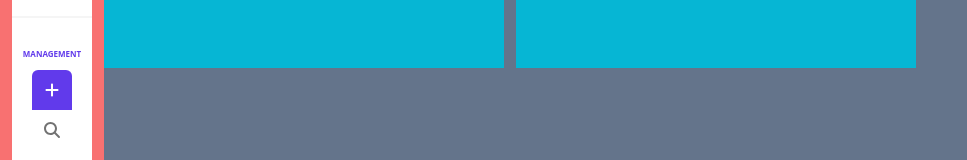
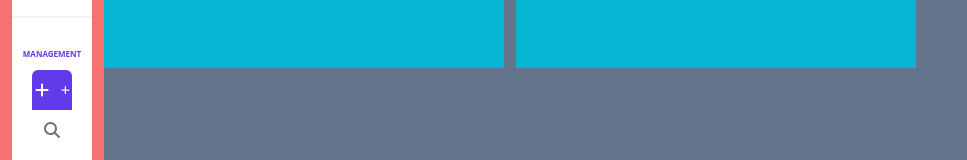
Before and after one commit to Cunhat/catalog-dashboard, a Next.js app: page / in a window 1280 px wide. Shown: the part 132-292 px from the top of the page, without its empty margins (0-967 px from the left). Built offline with nearby package versions, Linux system fonts and the light colour scheme.

Commit message:
Add expandable icon

```diff
--- a/src/components/Sidebar/index.tsx
+++ b/src/components/Sidebar/index.tsx
@@ -81,11 +81,12 @@ const SidebarExpandableItem: React.FC<{ icon: IconProp; text: string; open: bool
       <div
         onClick={() => setShowItems(!showItems)}
         className={`flex h-10  items-center gap-3 p-2.5 text-neutral-500 ${
-          showItems ? 'bg-[#613aeb] text-white rounded-t-md' : ' hover:text-[#613aeb] hover:bg-[#efebfe]'
+          showItems ? 'bg-[#613aeb] text-white rounded-t-md' : ' hover:text-[#613aeb] hover:bg-[#efebfe] rounded-md'
         } hover:cursor-pointer  ${open ? '' : 'justify-center w-10'} `}
       >
         <FontAwesomeIcon icon={icon} className='text-base' />
         <span className={`${open ? 'block' : 'hidden'} text-sm`}>{text}</span>
+        <FontAwesomeIcon icon={faPlus} className='text-[10px] ml-auto' />
       </div>
       {showItems && open && (
         <div className='px-2.5 bg-[#efebfe] flex flex-col rounded-b-md'>
```
